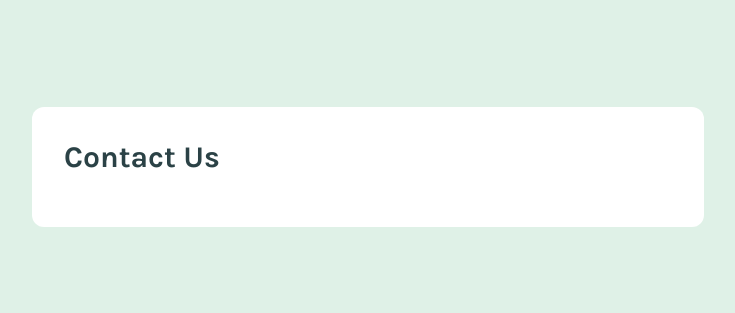
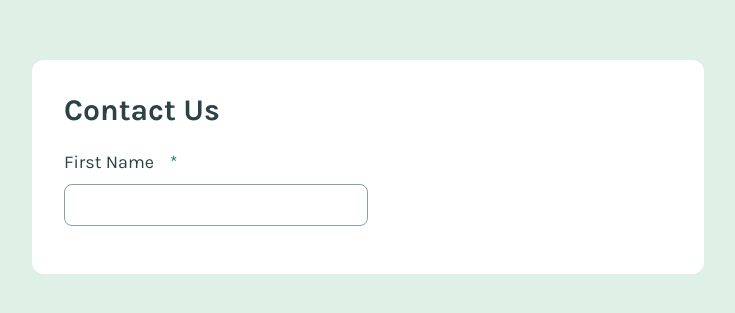
Before and after one commit to parisaMontakhab/contact-form, a React (Vite) app: page / in a window 1280 px wide. Shown: the part 233-546 px from the top of the page, without its empty margins (272-1007 px from the left). Built offline with nearby package versions, Linux system fonts and the light colour scheme.

Commit message:
feat: add first children of form : firstname

```diff
--- a/src/App.jsx
+++ b/src/App.jsx
@@ -8,6 +8,19 @@ export default function App() {
 
         <h2 className="text-neutral_graydark text-3xl font-sans font-bold mb-5">Contact Us</h2>
 
+        <div className="flex space-x-4 mb-4">
+
+          <div className="w-1/2">
+          <label className="block text-neutral_graydark font-sans text-lg mb-2" for='firstname'>First Name
+            <span className=" text-primary_greenmedium font-sans text-lg mx-4">*</span>
+          </label>
+          <input className="w-full px-3 py-2 border border-neutral_graymedium rounded-lg" type="text" id="firstname"/>
+
+
+          </div>
+
+        </div>
+
       </form>
 
     </div>
```
